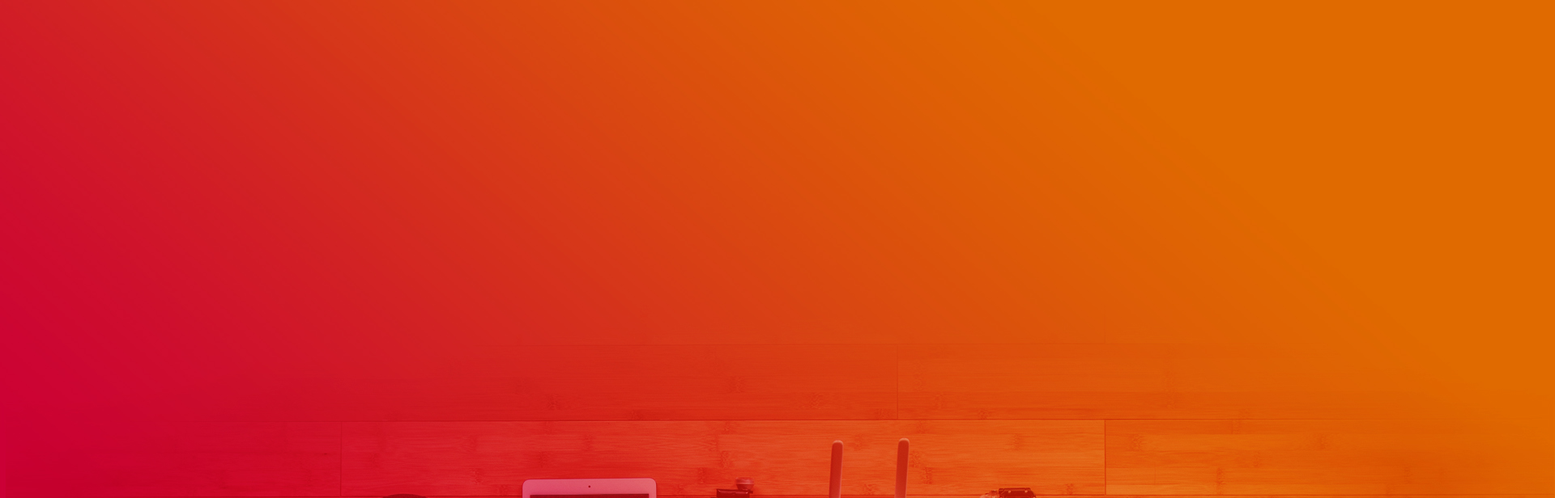
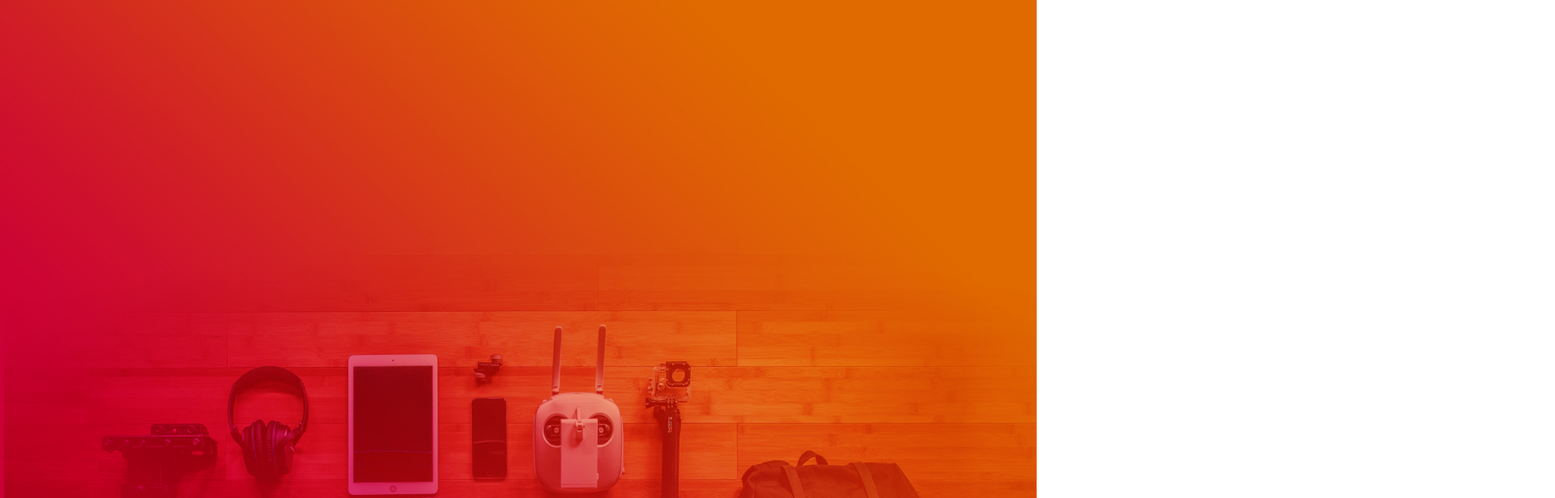
Before and after one commit to GajdaD/Drone-zone-page, a plain HTML site: page index.html in a window 1280 px wide. Shown: the top 616 px of the page at 81% size, 1920 px wide, since content can reach past the window. Drawn offline with Linux system fonts and the light colour scheme.

Commit message:
Update style.css

```diff
--- a/style.css
+++ b/style.css
@@ -11,5 +11,12 @@
 .header {
     width: 100vw;
     height: 100vh;
-    background-color: orange;
+    max-width: 100%;
+    position: relative;
 }
+
+.header__bg {
+    width: 100vw;
+    height: 100vh;
+    max-width: 100%;
+}
```
